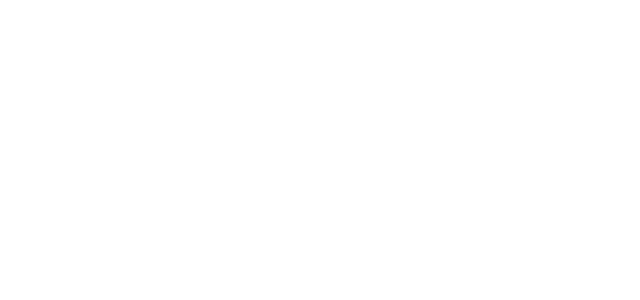
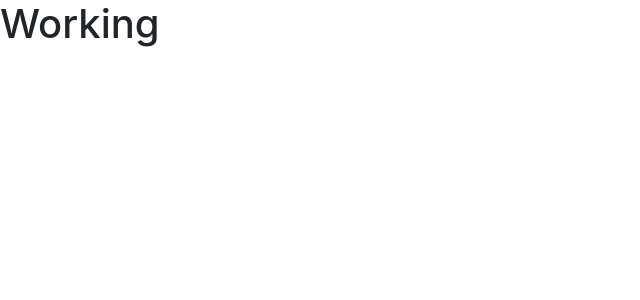
Before and after one commit to aripan/sports-zone, a React (Create React App) app: page / in a window 1280 px wide. Shown: the top 300 px of the page, without its empty margins (0-640 px from the left). Built offline with nearby package versions, Linux system fonts and the light colour scheme.

Commit message:
Installed all dependencies

```diff
--- a/package.json
+++ b/package.json
@@ -3,11 +3,17 @@
   "version": "0.1.0",
   "private": true,
   "dependencies": {
+    "@fortawesome/fontawesome-svg-core": "^1.2.34",
+    "@fortawesome/free-solid-svg-icons": "^5.15.2",
+    "@fortawesome/react-fontawesome": "^0.1.14",
     "@testing-library/jest-dom": "^5.11.9",
     "@testing-library/react": "^11.2.5",
     "@testing-library/user-event": "^12.8.3",
+    "bootstrap": "^4.6.0",
     "react": "^17.0.1",
+    "react-bootstrap": "^1.5.1",
     "react-dom": "^17.0.1",
+    "react-router-dom": "^5.2.0",
     "react-scripts": "4.0.3",
     "web-vitals": "^1.1.0"
   },
--- a/src/App.js
+++ b/src/App.js
@@ -1,7 +1,11 @@
 import React from "react";
 
 function App() {
-  return <div className="App"></div>;
+  return (
+    <div className="App">
+      <h1>Working</h1>
+    </div>
+  );
 }
 
 export default App;
```
Also changed, not shown: src/index.js (+7 -6 lines), 1 other file (tests, documents, lock files or other folders).
